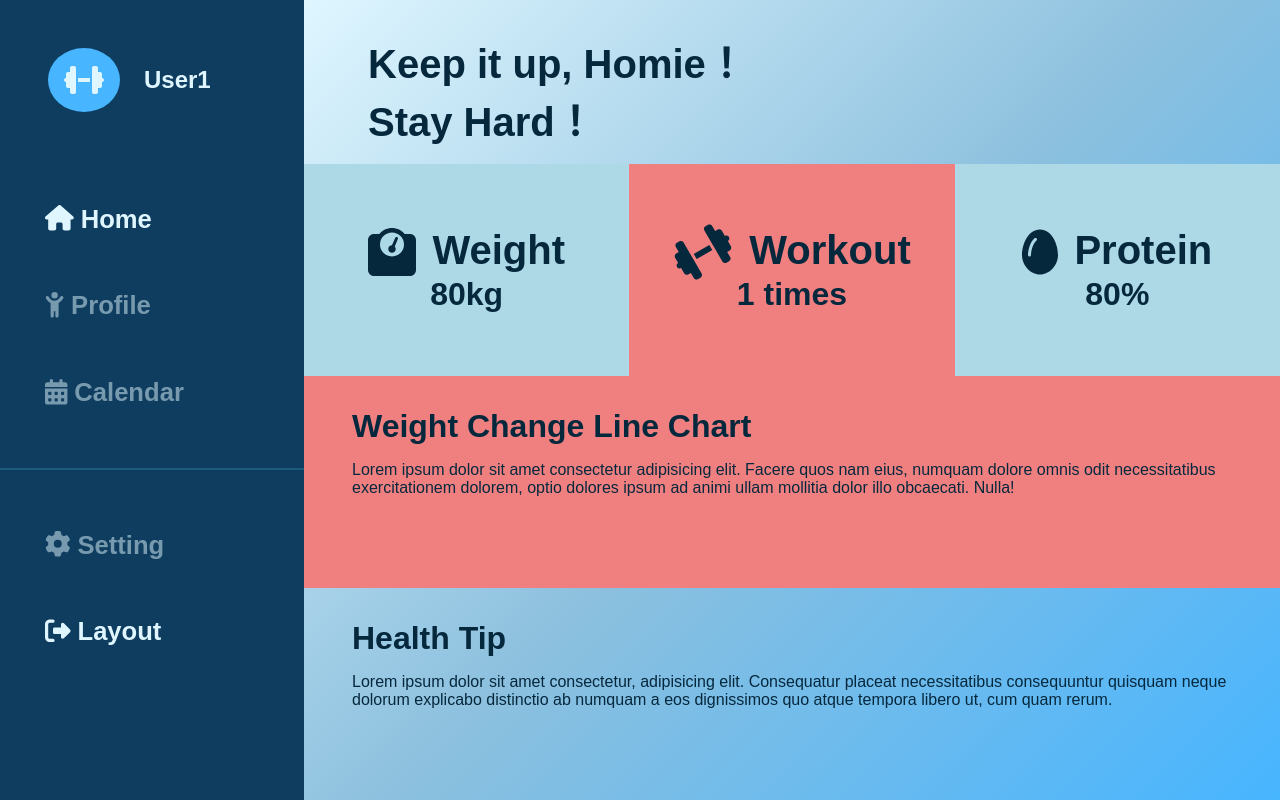
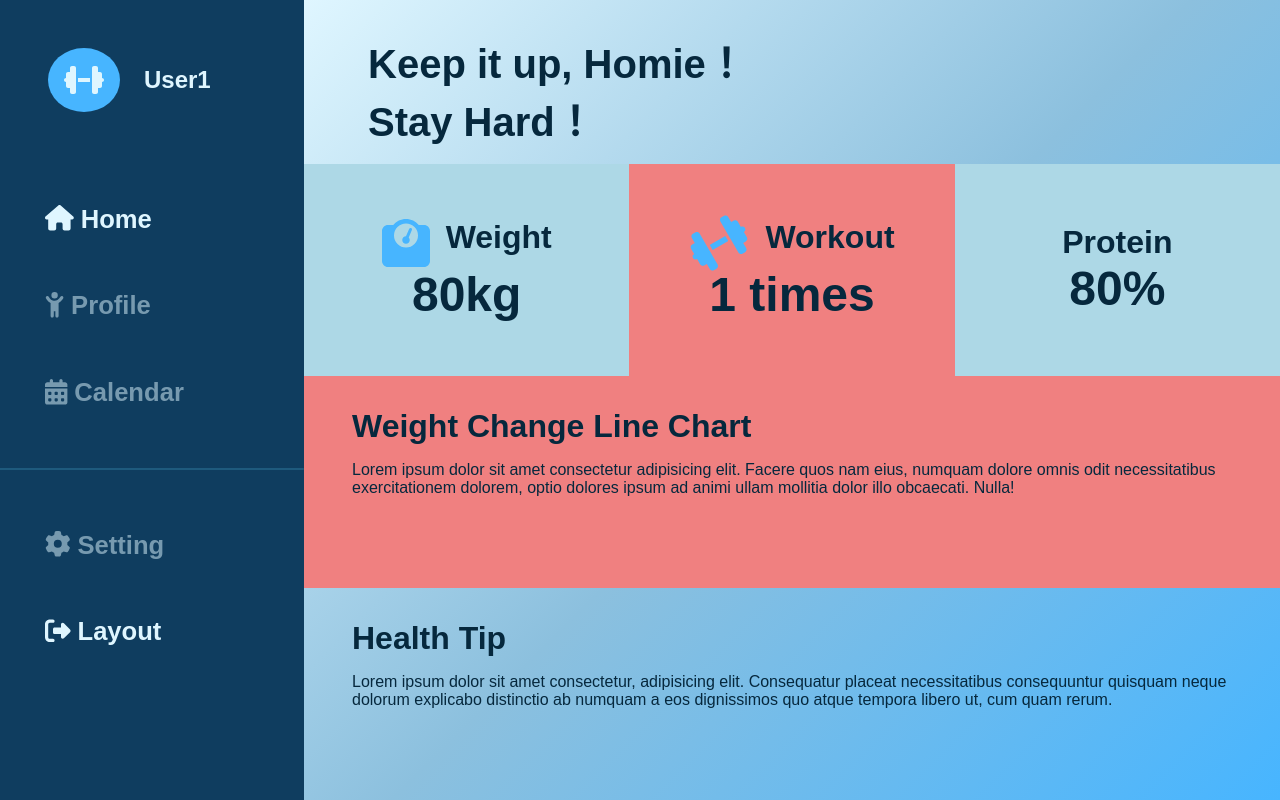
Before and after one commit to freddy990117/Fitness-Dashboard, a React (Vite) app: page /dashboard in a window 1280 px wide. Built offline with nearby package versions, Linux system fonts and the light colour scheme; no server answers; sample sign-in values are in the browser's storage.

Commit message:
1.Remove Protein Icon 2.adjust card-item-header & card-item-body font-size

```diff
--- a/src/components/Card.jsx
+++ b/src/components/Card.jsx
@@ -37,7 +37,7 @@ const Card = () => {
         </div>
         <div className="card-item card-protein">
           <div className="card-item-header">
-            <FontAwesomeIcon className="icon" icon={faEgg} />
+            {/* <FontAwesomeIcon className="icon" icon={faEgg} /> */}
             <h1>Protein</h1>
           </div>
           <div className="card-item-body">
--- a/src/styles/card.css
+++ b/src/styles/card.css
@@ -32,9 +32,10 @@
   gap: 1rem;
 }
 .card-container .card-body .card-item .card-item-header h1 {
-  font-size: 2.5rem;
+  font-size: 2rem;
 }
 .card-container .card-body .card-item .card-item-header .icon {
+  color: #47b5ff;
   font-size: 3rem;
 }
 .card-container .card-body .card-item .card-item-header .workout {
@@ -42,7 +43,7 @@
   text-align: start;
 }
 .card-container .card-body .card-item .card-item-body h1 {
-  font-size: 2rem;
+  font-size: 3rem;
 }
 .card-container .card-body .card-bar {
   padding: 2rem 3rem 3rem 3rem;
--- a/src/styles/card.scss
+++ b/src/styles/card.scss
@@ -36,9 +36,10 @@
         display: flex;
         gap: 1rem;
         h1 {
-          font-size: 2.5rem;
+          font-size: 2rem;
         }
         .icon {
+          color: #47b5ff;
           font-size: 3rem;
         }
         .workout {
@@ -48,7 +49,7 @@
       }
       .card-item-body {
         h1 {
-          font-size: 2rem;
+          font-size: 3rem;
         }
       }
     }
```
Also changed, not shown: 1 other file (tests, documents, lock files or other folders).
